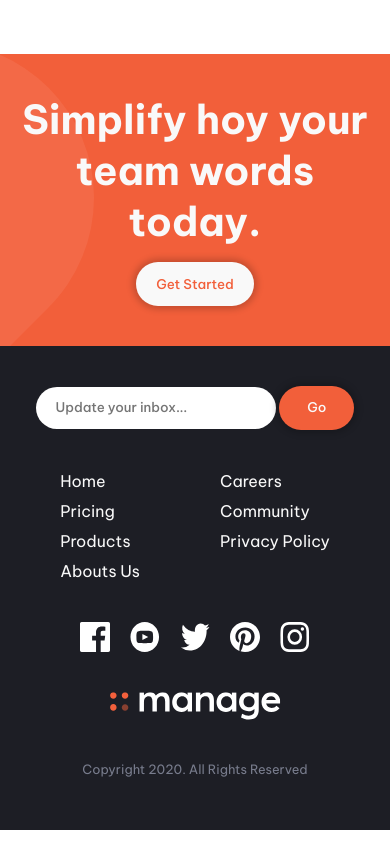
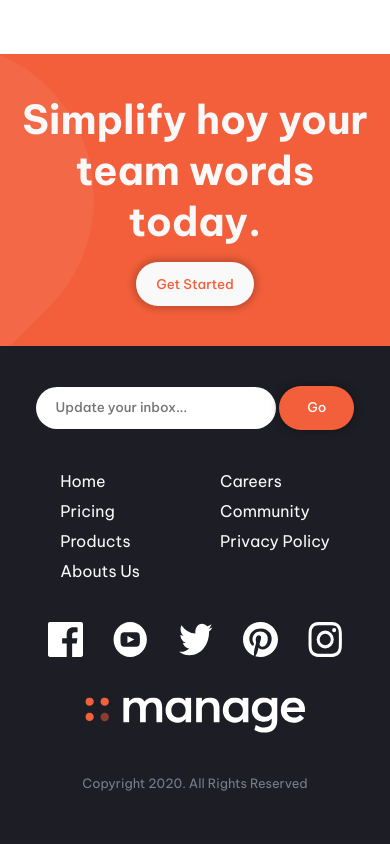
Before and after one commit to salolevi/FinalFrontend_SalomonLevi, a plain HTML site: page root/index.html in a window 390 px wide. Shown: the part 2244-3088 px from the top of the page. Drawn offline with Linux system fonts and the light colour scheme.

Commit message:
arreglos finales

```diff
--- a/root/css/styles.css
+++ b/root/css/styles.css
@@ -276,11 +276,12 @@ ul {
 }
 
 .contact-logos * {
-  width: 30px;
+  width: 35px;
 }
 
 .footernav-container {
   display: flex;
+  gap: 180px;
 }
 
 .footer-nav ul {
@@ -556,6 +557,9 @@ ul {
     order: 1;
   }
 
+  .contact-logos {
+    gap: 30px;
+  }
 
   .footernav-container {
     gap: 80px;
```
